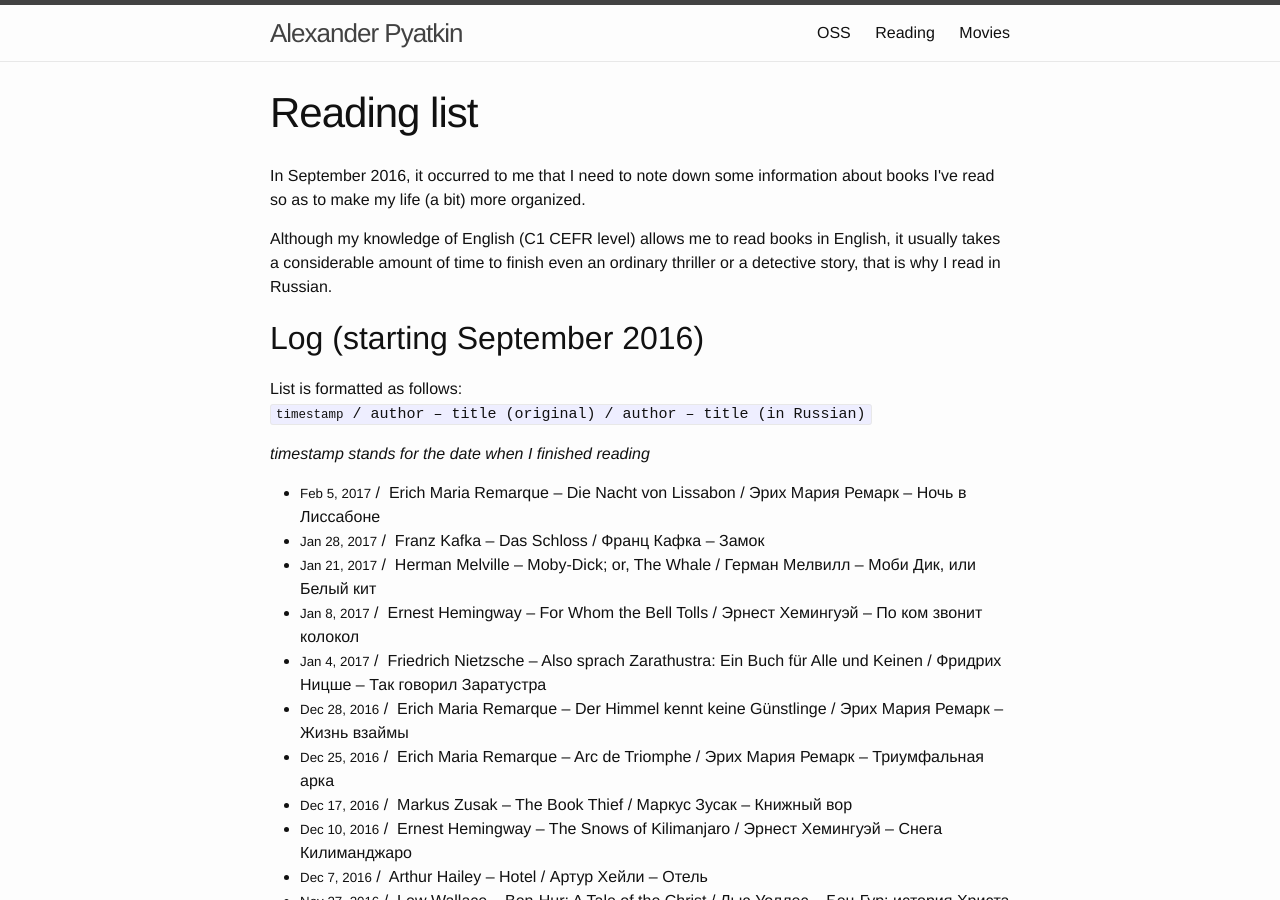
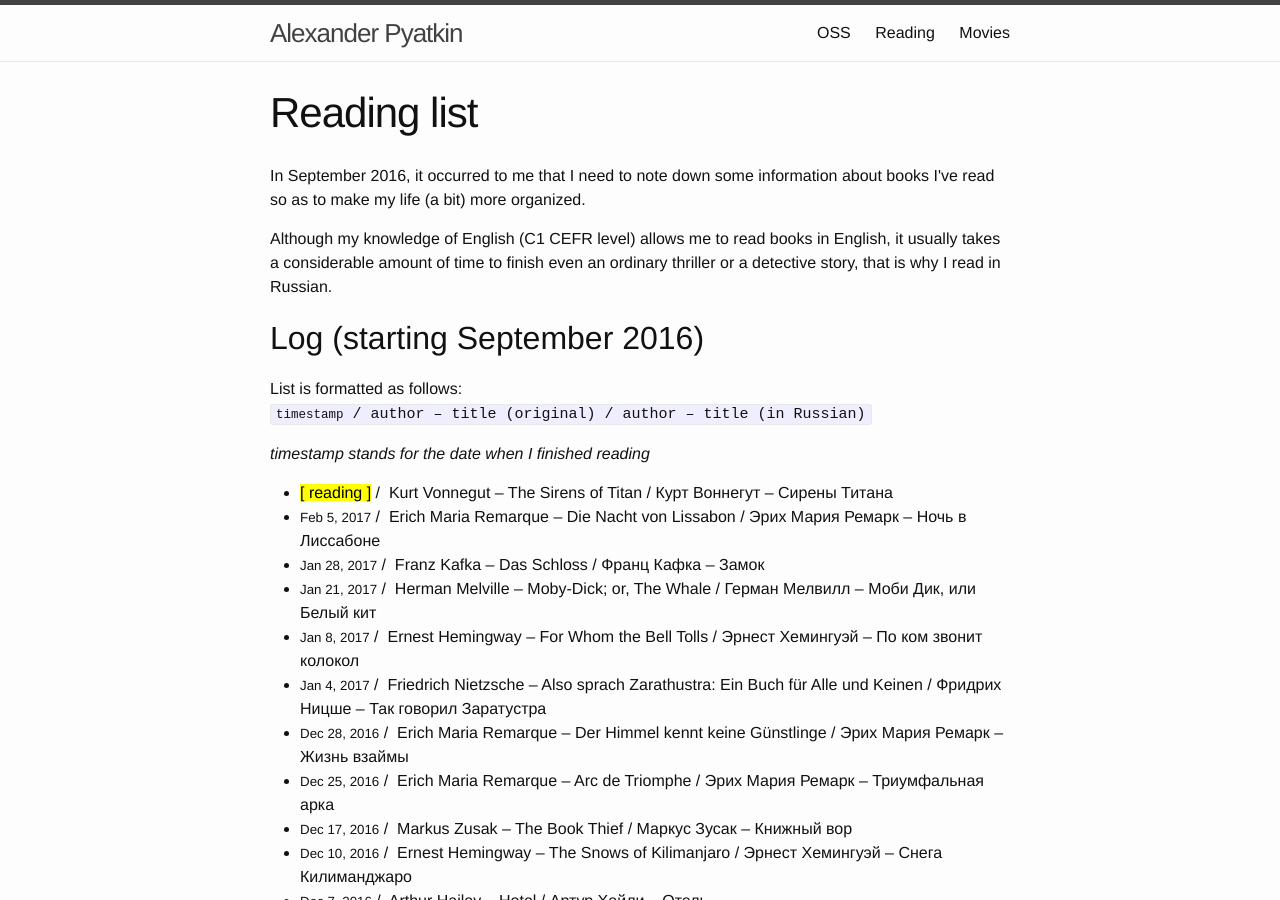
Before and after one commit to aspyatkin/personal-website, a Jekyll site: the page built from reading-list.md, in a window 1280 px wide and 900 px high. Built offline with Jekyll 4.4.1, drawn with Linux system fonts in a browser that asks for light colours.

Commit message:
Update reading list

```diff
--- a/reading-list.md
+++ b/reading-list.md
@@ -5,6 +5,14 @@ short_title: Reading
 permalink: /reading-list/
 top_ndx: 2
 log_list:
+  - reading: yes
+    original:
+      author: 'Kurt Vonnegut'
+      title: 'The Sirens of Titan'
+    russian:
+      author: 'Курт Воннегут'
+      title: 'Сирены Титана'
+
   - date: 'Feb 5, 2017'
     original:
       author: 'Erich Maria Remarque'
```
